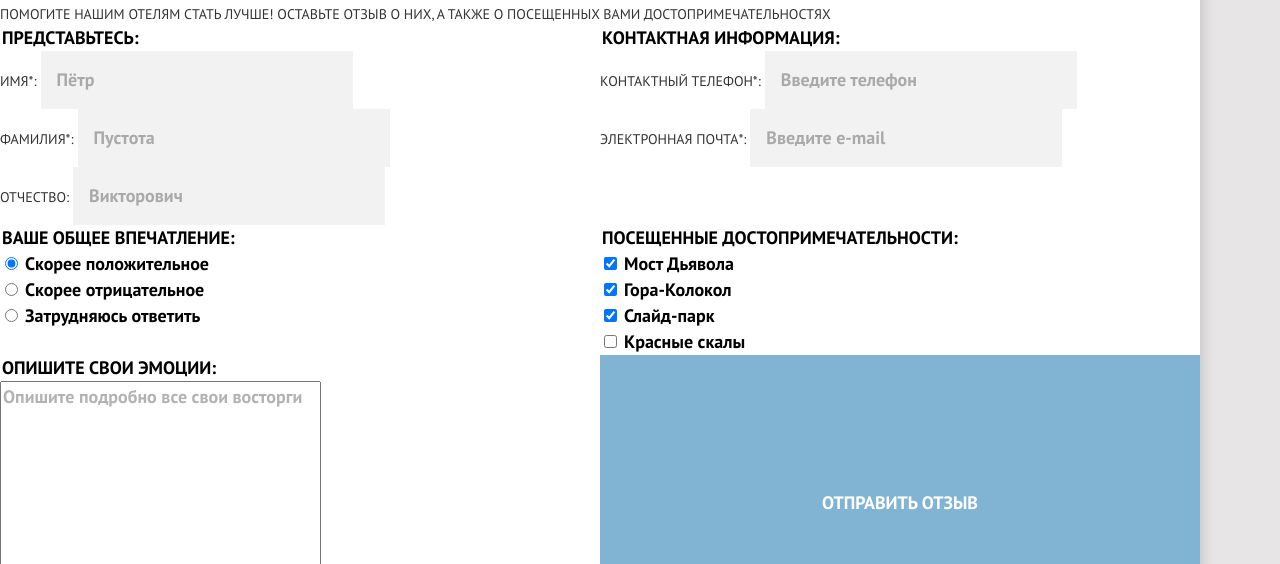
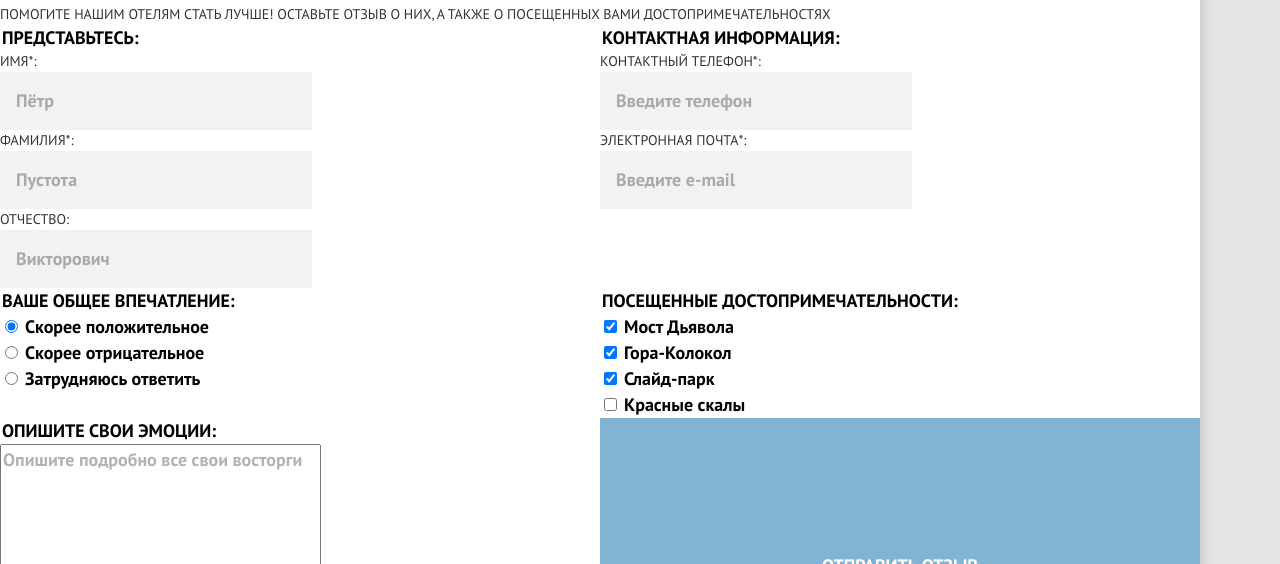
Before and after one commit to htmlacademy-adaptive/260671-sedona-26, a website: page source/form.html in a window 1280 px wide. Shown: the part 236-800 px from the top of the page. Drawn offline with nearby package versions, Linux system fonts and the light colour scheme; files that its build step writes are made by us from their sources.

Commit message:
added flex layout to form

```diff
--- /dev/null
+++ b/source/less/blocks/feedback-contact-info.less
@@ -0,0 +1,4 @@
+.feedback-contact-info__item {
+    display: flex;
+    flex-direction: column;
+}
--- /dev/null
+++ b/source/less/blocks/feedback-full-name.less
@@ -0,0 +1,4 @@
+.feedback-full-name__item {
+    display: flex;
+    flex-direction: column;
+}
--- a/source/less/style.less
+++ b/source/less/style.less
@@ -12,6 +12,8 @@
 @import "blocks/map.less";
 @import "blocks/main-footer.less";
 @import "blocks/feedback.less";
+@import "blocks/feedback-full-name.less";
+@import "blocks/feedback-contact-info.less";
 @import "blocks/secondary-intro.less";
 @import "blocks/photo.less";
 @import "blocks/page-title.less";
```
